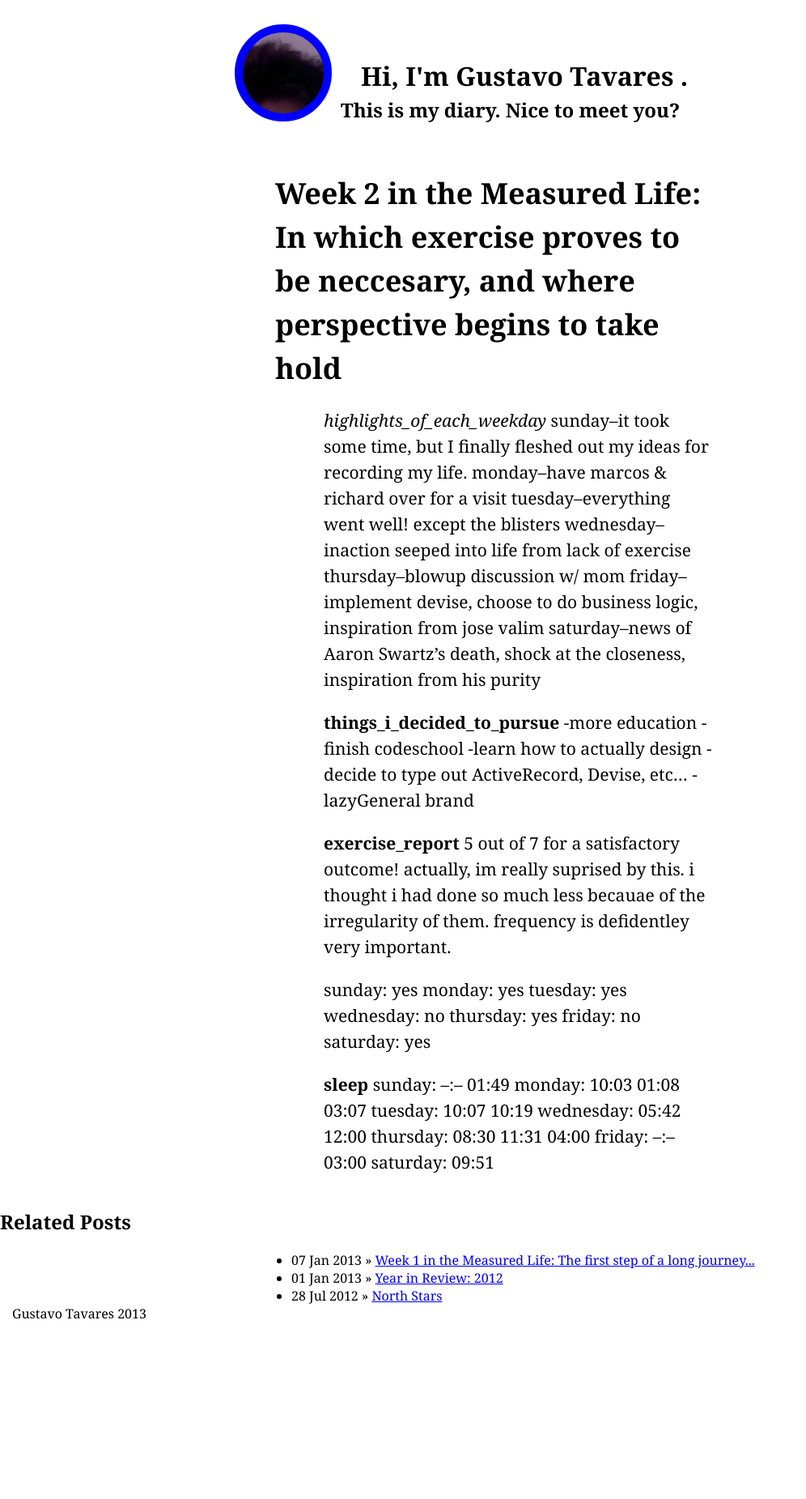
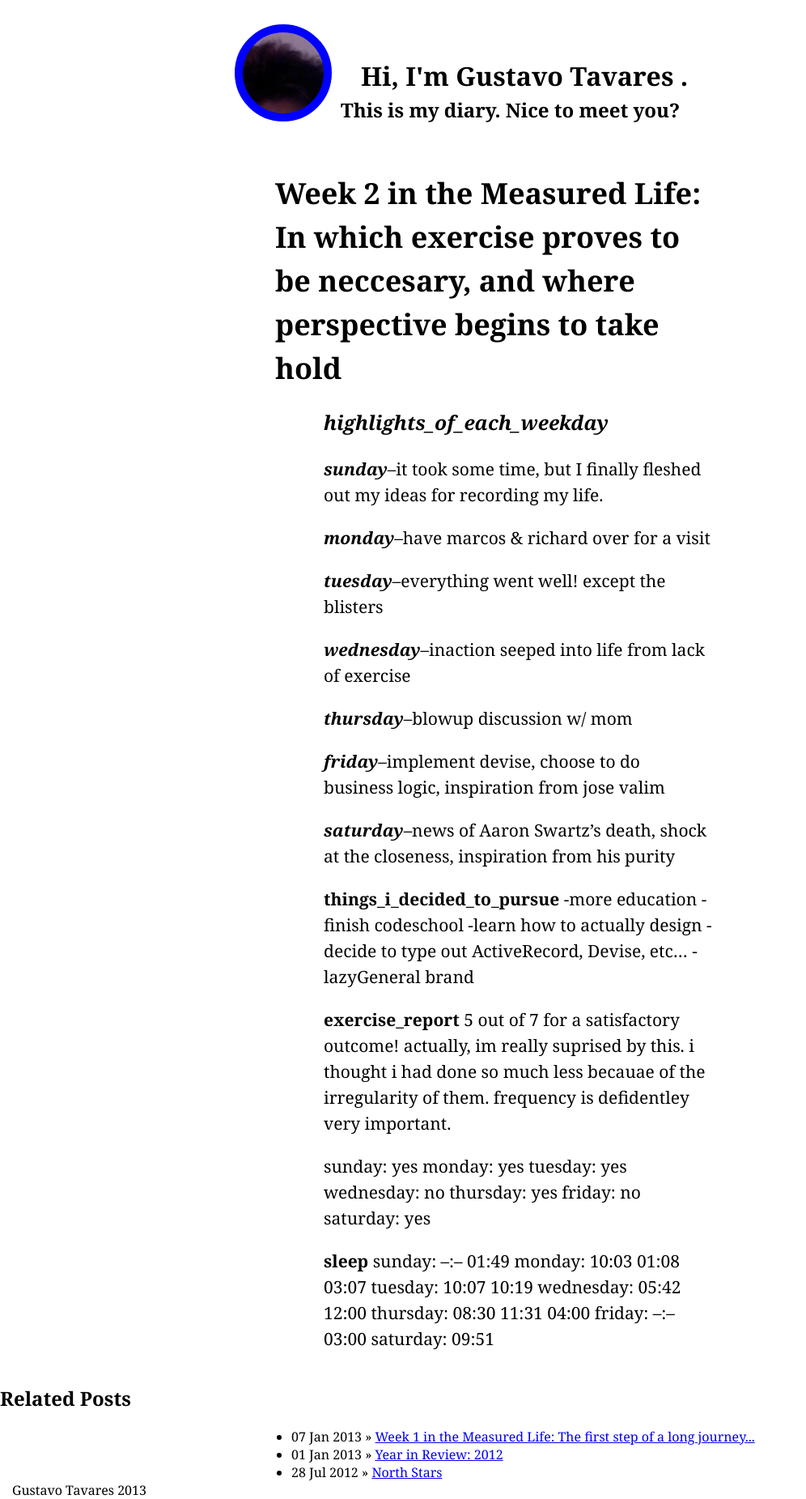
Before and after one commit to ovatsug25/ovatsug25.github.com, a Jekyll site: the page built from _posts/2013-01-13-Week-2-in-the-Measured-Life.md, in a window 1280 px wide. Shown: the whole page at 81% size, without its empty margins (0-996 px from the left). Built offline with Jekyll 4.4.1, drawn with Linux system fonts in a browser that asks for light colours; Markdown is read by kramdown in place of the engine named in the settings; before the commit the page ends 1633 px from its top, so only the background shows below that.

```diff
--- a/_posts/2013-01-13-Week-2-in-the-Measured-Life.md
+++ b/_posts/2013-01-13-Week-2-in-the-Measured-Life.md
@@ -8,14 +8,22 @@ location: Suburbs of Santo Domingo, RD
 {{ page.title }}
 ================
 
-_highlights_of_each_weekday_
-sunday--it took some time, but I finally fleshed out my ideas for recording my life.
-monday--have marcos & richard over for a visit
-tuesday--everything went well! except the blisters
-wednesday--inaction seeped into life from lack of exercise
-thursday--blowup discussion w/ mom
-friday--implement devise, choose to do business logic, inspiration from jose valim
-saturday--news of Aaron Swartz's death, shock at the closeness, inspiration from his purity
+### _highlights_of_each_weekday_
+
+***sunday***--it took some time, but I finally fleshed out my ideas for recording my life.
+
+***monday***--have marcos & richard over for a visit
+
+***tuesday***--everything went well! except the blisters
+
+***wednesday***--inaction seeped into life from lack of exercise
+
+***thursday***--blowup discussion w/ mom
+
+***friday***--implement devise, choose to do business logic, inspiration from jose valim
+
+***saturday***--news of Aaron Swartz's death, shock at the closeness, inspiration from his purity
+
 
 __things_i_decided_to_pursue__
 -more education
```
